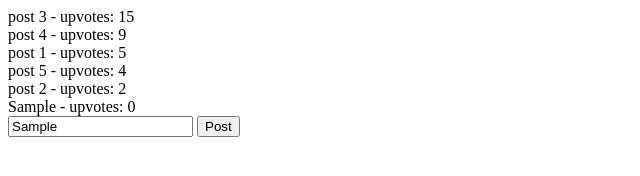
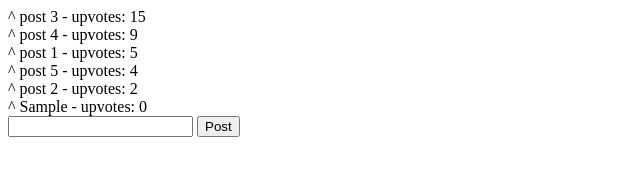
Before and after one commit to ColinAFerguson/reddit-clone, a plain HTML site: page index.html in a window 1280 px wide. Both pictures are taken after typing "Sample" into the empty fields and a click on the button "Post". Shown: the whole page, without its empty margins (0-640 px from the left). Drawn offline with nearby package versions, Linux system fonts and the light colour scheme.

Commit message:
Nobody is reading these, who cares?

```diff
--- a/app.js
+++ b/app.js
@@ -12,6 +12,11 @@ function($scope){
   ];
 
     $scope.addPost = function() {
+      if(!$scope.title || $scope.title === '') { return; }
       $scope.posts.push({title: $scope.title, upvotes: 0})
+      $scope.title = '';
     };
+    $scope.incrementUpvotes = function(post){
+      post.upvotes += 1;
+    }
 }]);
--- a/index.html
+++ b/index.html
@@ -6,6 +6,7 @@
   </head>
   <body ng-app="Reddit Clone" ng-controller="MainCtrl">
     <div ng-repeat="post in posts | orderBy: '-upvotes'">
+      <span ng-click="incrementUpvotes(post)">^</span>
       {{post.title}} - upvotes: {{post.upvotes}}
     </div>
     <form ng-submit="addPost()">
```
Also changed, not shown: 1 other file.
